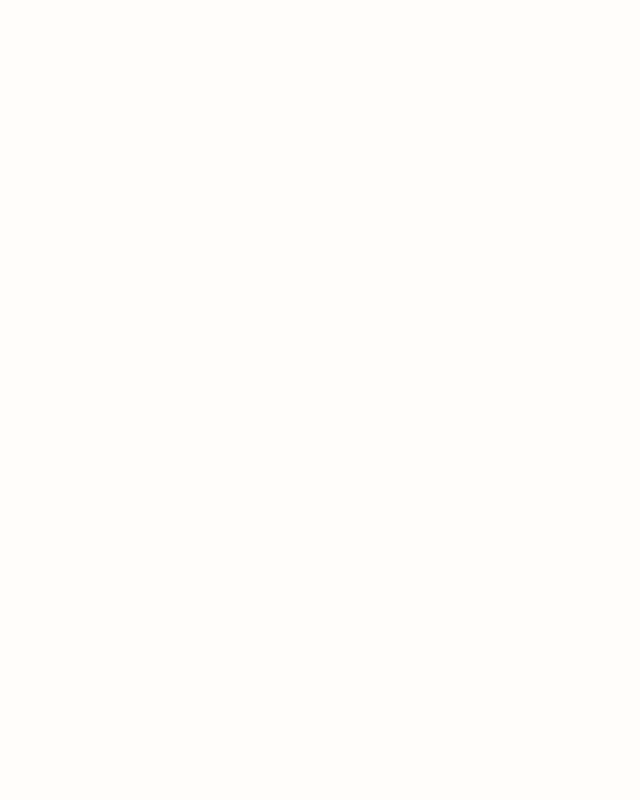
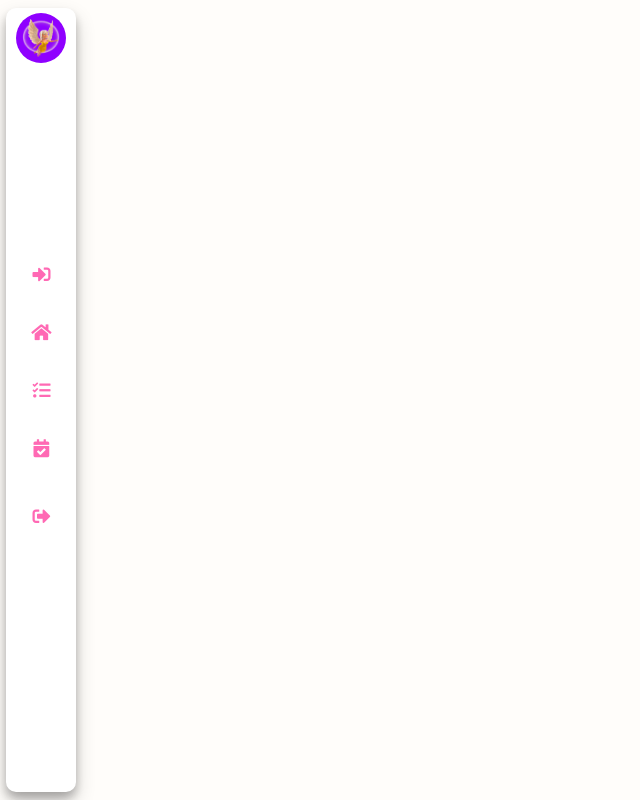
Before and after one commit to Hetu1107/Druid, a React (Create React App) app in the folder client/: page / in a window 1280 px wide. Shown: the whole page, without its empty margins (0-640 px from the left). Built offline with nearby package versions, Linux system fonts and the light colour scheme.

Commit message:
Nav Added

```diff
--- a/client/src/container/components/NavBar/Nav.js
+++ b/client/src/container/components/NavBar/Nav.js
@@ -1,11 +1,52 @@
-import React from 'react';
-import '../../style/Nav.scss';
+import React, { useEffect } from "react";
+import "../../style/Nav.scss";
+import src from '../../images/Healer.png';
+
+const navItems = [
+  {
+    logo : 'fas fa-sign-in-alt',
+    name : 'Login'
+  },
+  {
+    logo : 'fas fa-home',
+    name : 'Home'
+  },
+  {
+    logo : 'fas fa-tasks',
+    name : 'Tasks'
+  },
+  {
+    logo : 'fas fa-calendar-check',
+    name : 'Appointment'
+  },
+  {
+    logo : 'fas fa-sign-out-alt',
+    name : 'Sign-Out'
+  }
+
+]
 function Nav() {
   return (
-    <div className='main-nav-bar'>
-
+    <div className="main-nav-bar" id="main-nav-bar">
+      <div className="nav-toggle" id="nav-toggle">
+        <img src={src}/>
+      </div>
+      <div className="middle-nav">
+        <div className="nav-element">
+          {
+            navItems.map((res)=>{
+              return(
+                <div className="ele-logo">
+                  <i className={res.logo}></i>
+                  <span className="tooltiptext">{res.name}</span>
+                </div>
+              )
+            })
+          }
+        </div>
+      </div>
     </div>
-  )
+  );
 }
 
 export default Nav;
--- a/client/src/container/style/Nav.scss
+++ b/client/src/container/style/Nav.scss
@@ -1 +1,101 @@
 @import "variable";
+.main-nav-bar {
+    position: fixed;
+    top: 1vh;
+    left: 0.5vw;
+    height: 98vh;
+    width: 70px;
+    background-color: $secondary-background;
+    box-shadow: $nav-shadow;
+    border-radius: 10px;
+    // overflow-x: hidden;
+    transition: all 300ms ease;
+    display: flex;
+    flex-direction: column;
+    justify-content: center;
+    align-items: center;
+    z-index: 1000;
+}
+.nav-toggle {
+    width: 50px;
+    height: 40px;
+    display: flex;
+    justify-content: center;
+    align-items: center;
+    position: absolute;
+    top: 0;
+    padding:5px 0;
+    background-color: $primary;
+    transition: all 300ms ease;
+    border-radius: 50%;
+    margin-top: 5px;
+    cursor: pointer;
+    img{
+        width: 38px;
+        height: 38px;
+        background-position: center;
+    }
+}
+.middle-nav {
+    position: relative;
+    width: 100%;
+    height: fit-content;
+    display: flex;
+    flex-direction: column;
+    justify-content: center;
+}
+.nav-element {
+    position: relative;
+    width: 100%;
+    height: fit-content;
+    display: flex;
+    flex-direction: column;
+    justify-content: space-between;
+    flex-wrap: nowrap;
+    transition: all 300ms ease;
+    .ele-logo {
+        width: 100%;
+        height: 100%;
+        display: flex;
+        justify-content: center;
+        margin: 0;
+        padding: 0;
+        align-items: center;
+        position: relative;
+        cursor: pointer;
+        transition: all 300ms ease;
+        margin: 20px 0;
+        &:last-child{
+            margin: 30px 0;
+        }
+        i {
+            font-size: 18px;
+            color: $secondary;
+            transition: all 300ms ease;
+        }
+        .tooltiptext {
+            opacity: 0;
+            width: fit-content;
+            padding: 5px;
+            background-color: $secondary;
+            color: $secondary-background;
+            text-align: center;
+            border-radius: 5px;
+            position: absolute;
+            z-index: 10000;
+            left: 95%;
+            transition: all 300ms ease;
+            font-size: 16px;
+            font-family: $Nunito;
+            font-weight: 200;
+        }
+        &:hover{
+            .tooltiptext{
+                opacity: 1;
+            }
+            i{
+                color: $primary;
+            }
+        }
+    }
+}
--- a/client/src/container/style/_variable.scss
+++ b/client/src/container/style/_variable.scss
@@ -6,11 +6,13 @@ $primary : #8F00FF;
 $light : #B589D6;
 $dark : #6A359C;
 $background : #FFFDFA;
+$secondary-background : #FFF;
 $secondary : #FF69B4;
 $dark-pink : #E75480;
 $red : #FF7F7F;
 $green : #77DD77;
 $blue : #89CFF0;
+$nav-shadow : rgba(0, 0, 0, 0.19) 0px 10px 20px, rgba(0, 0, 0, 0.23) 0px 6px 10px;
 
 
 
```
Also changed, not shown: client/src/container/images/Healer.png (added).
